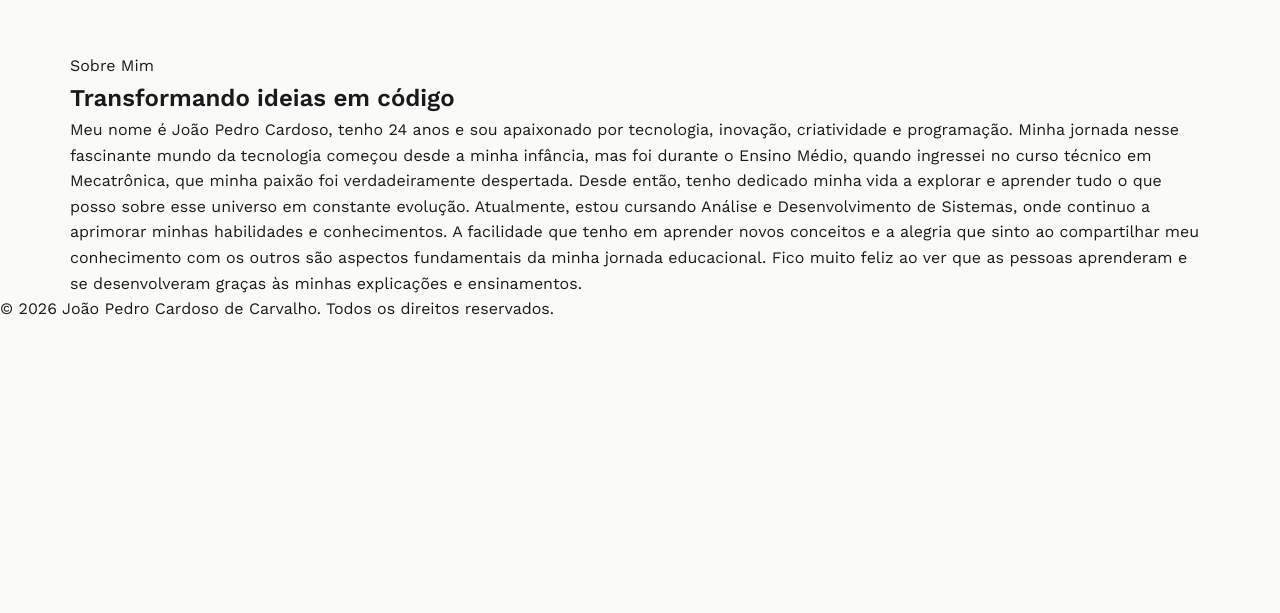
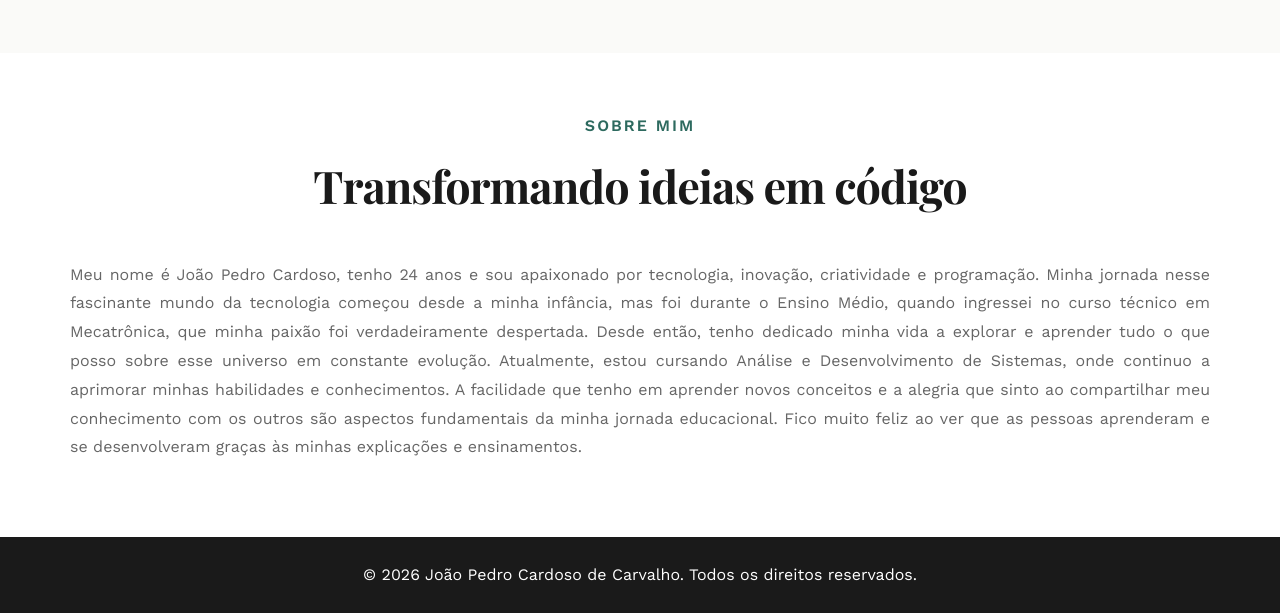
Before and after one commit to jpedr0c/jpedroc.dev, a website: page index.html in a window 1280 px wide. Shown: the part 747-1360 px from the top of the page. Before the commit the page ends 1069 px from the top, so only its background shows below. Drawn offline with nearby package versions, Linux system fonts and the light colour scheme.

Commit message:
feat: Finalizado estilizacão de sessão Sobre mim e footer

```diff
--- a/css/style.css
+++ b/css/style.css
@@ -242,3 +242,61 @@ body {
     overflow: hidden;
     pointer-events: none;
 }
+
+section {
+    padding: 6rem 0;
+}
+
+.section-header {
+    text-align: center;
+    margin-bottom: 4rem;
+}
+
+.section-label {
+    display: inline-block;
+    color: var(--color-accent);
+    font-weight: 600;
+    font-size: 1.6rem;
+    text-transform: uppercase;
+    letter-spacing: 2px;
+    margin-bottom: 1rem;
+}
+
+.section-title {
+    font-family: var(--font-display);
+    font-size: 4.5rem;
+    font-weight: 700;
+    color: var(--color-text);
+    letter-spacing: -1px;
+}
+
+.about-section {
+    background: var(--color-white);
+}
+
+.about-content {
+    display: flex;
+    gap: 4rem;
+    align-items: center;
+}
+
+.about-text p {
+    font-size: 1.6rem;
+    text-align: justify;
+    line-height: 1.8;
+    color: var(--color-text-light);
+    margin-bottom: 1.5rem;
+}
+
+.main-footer {
+    background: var(--color-text);
+    color: var(--color-white);
+    padding: 2.5rem 0;
+    text-align: center;
+}
+
+.main-footer .container {
+    display: flex;
+    justify-content: space-between;
+    align-items: center;
+}
```
